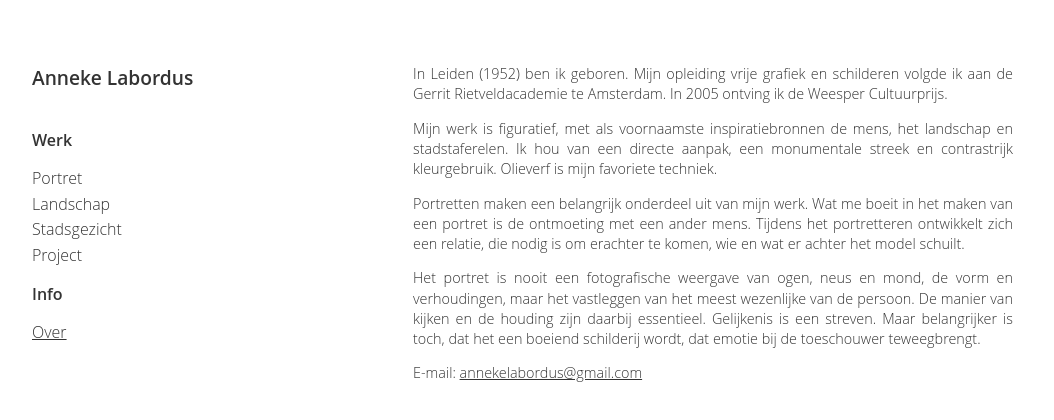
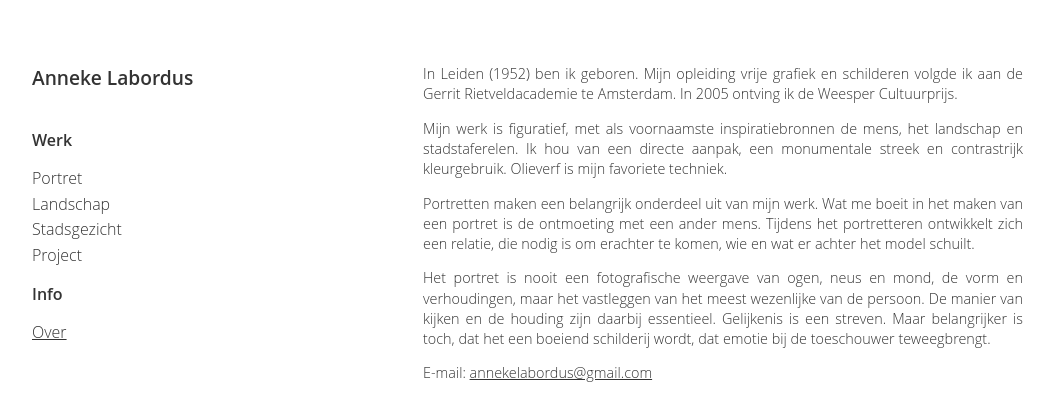
Before and after one commit to tzengerink/annekelabordus.nl, a Next.js app: page /over in a window 1280 px wide. Shown: the top 420 px of the page, without its empty margins (32-1086 px from the left). Built offline with nearby package versions, Linux system fonts and the light colour scheme.

Commit message:
Adjusted page padding
When larger images are displayed on larger screens, the padding between
the navigation and the page content wasn't properly aligned with the
navigation and the border of the view.

```diff
--- a/src/layout.css
+++ b/src/layout.css
@@ -49,7 +49,7 @@ a {
 /* Laptops */
 @media (min-width: 1024px) {
     .page {
-        padding: 64px 64px 64px 274px;
+        padding: 64px 64px 64px 294px;
         margin: 0 auto;
     }
 }
```
